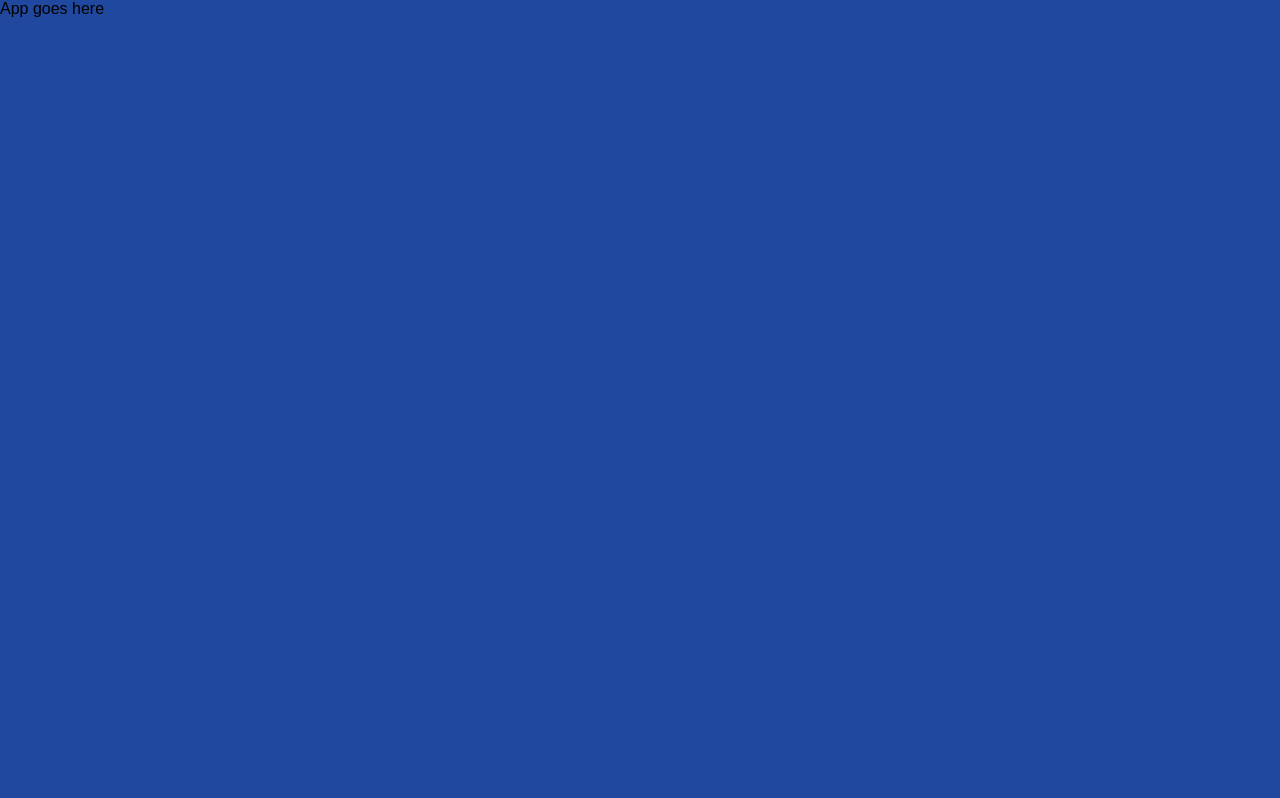
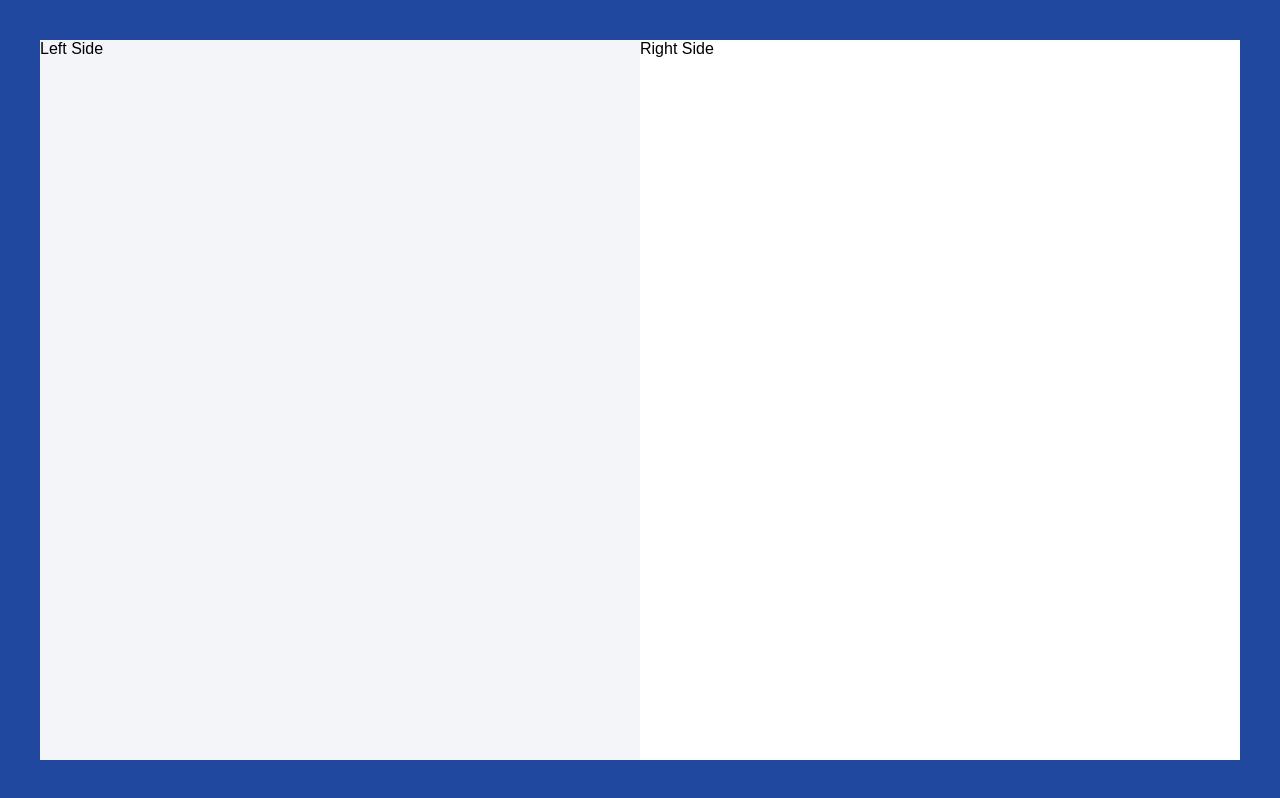
Before and after one commit to kurokoda/mad-libs, a React app: page / in a window 1280 px wide. Built offline with nearby package versions, Linux system fonts and the light colour scheme; some packages are replaced by stand-ins of ours.

Commit message:
Implements base DOM structure

```diff
--- a/src/components/app/index.js
+++ b/src/components/app/index.js
@@ -1,7 +1,17 @@
 import React from "react";
 import PropTypes from "prop-types";
+import "./index.scss";
 
-const App = () => <div className="matchArea">App goes here</div>;
+const App = () => (
+  <div className="application__container">
+    <div className="madlibs__container">
+      <div className="madlibs__content">
+        <div className="section section--gray">Left Side</div>
+        <div className="section">Right Side</div>
+      </div>
+    </div>
+  </div>
+);
 
 App.propTypes = {};
 
--- /dev/null
+++ b/src/components/app/index.scss
@@ -0,0 +1,27 @@
+.application__container {
+  background-color: #20489e;
+  display: flex;
+  height: 100vh;
+  width: 100%;
+}
+
+.madlibs__container {
+  background-color: #20489e;
+  display: flex;
+  margin: 40px;
+  width: 100%;
+}
+
+.madlibs__content {
+  display: flex;
+  width : 100%;
+}
+
+.section {
+  background-color: #fff;
+  width: 100%
+}
+
+.section--gray {
+  background-color: #f3f5f9;
+}
--- a/src/index.js
+++ b/src/index.js
@@ -4,15 +4,15 @@ import { Provider } from "react-redux";
 import { createStore } from "redux";
 import { reducer } from "./reducers/madlibs";
 
-import Container from "./containers/app";
+import Application from "./containers/app";
 
-require("./index.scss");
+import "./index.scss";
 
 const store = createStore(reducer);
 
 ReactDOM.render(
   <Provider store={store}>
-    <Container />
+    <Application />
   </Provider>,
   document.getElementById("root"),
 );
--- a/src/index.scss
+++ b/src/index.scss
@@ -1,5 +1,4 @@
 body {
-  background: #20489e;
   padding: 0;
   margin: 0;
   font-family: sans-serif;
```
